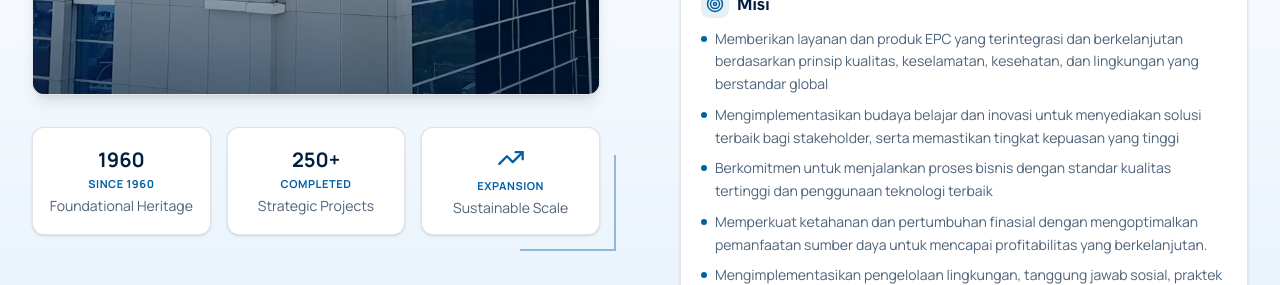
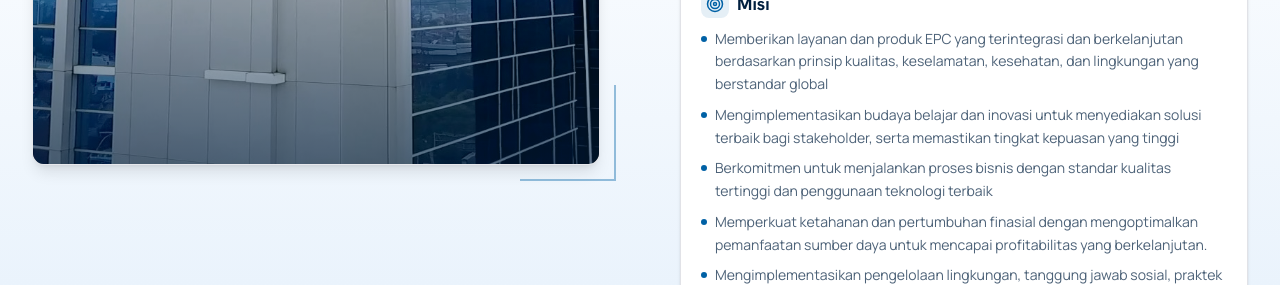
Before and after one commit to hansbonatua/DivisionBuildingWika, a Next.js app: page / in a window 1280 px wide. Shown: the part 1920-2205 px from the top of the page. Built offline with nearby package versions, Linux system fonts and the light colour scheme; no server answers.

Commit message:
feat:fix about part

```diff
--- a/src/components/landing/About.tsx
+++ b/src/components/landing/About.tsx
@@ -8,24 +8,6 @@ type Stat = {
   highlight?: boolean;
 };
 
-const stats: Stat[] = [
-  {
-    value: "1960",
-    label: "Since 1960",
-    description: "Foundational Heritage",
-  },
-  {
-    value: "250+",
-    label: "Completed",
-    description: "Strategic Projects",
-  },
-  {
-    value: "Expansion",
-    label: "Expansion",
-    description: "Sustainable Scale",
-    highlight: true,
-  },
-];
 
 const missions: string[] = [
   "Memberikan layanan dan produk EPC yang terintegrasi dan berkelanjutan berdasarkan prinsip kualitas, keselamatan, kesehatan, dan lingkungan yang berstandar global",
@@ -57,40 +39,6 @@ export default function About() {
             </div>
             <div className="pointer-events-none absolute -left-4 -top-4 hidden h-24 w-24 border-l-2 border-t-2 border-secondary/40 sm:block" />
             <div className="pointer-events-none absolute -bottom-4 -right-4 hidden h-24 w-24 border-b-2 border-r-2 border-secondary/40 sm:block" />
-            <div className="mt-8 grid grid-cols-1 gap-4 min-[480px]:grid-cols-3">
-              {stats.map((stat) => (
-                <div
-                  key={stat.value + stat.label}
-                  className="flex flex-col justify-center rounded-xl border border-outline/50 bg-surface p-4 text-center shadow-sm"
-                >
-                  {stat.highlight ? (
-                    <div className="mb-1 flex items-center justify-center gap-1">
-                      <svg
-                        width="28"
-                        height="28"
-                        viewBox="0 0 24 24"
-                        fill="none"
-                        stroke="currentColor"
-                        strokeWidth="2"
-                        strokeLinecap="round"
-                        strokeLinejoin="round"
-                        aria-hidden="true"
-                        className="text-secondary"
-                      >
-                        <polyline points="22 7 13.5 15.5 8.5 10.5 2 17" />
-                        <polyline points="16 7 22 7 22 13" />
-                      </svg>
-                    </div>
-                  ) : (
-                    <span className="text-xl font-bold text-primary">{stat.value}</span>
-                  )}
-                  <span className="mt-0.5 text-[11px] font-bold uppercase tracking-wider text-secondary">
-                    {stat.label}
-                  </span>
-                  <span className="mt-1 text-sm text-primary/70">{stat.description}</span>
-                </div>
-              ))}
-            </div>
           </div>
 
           <div className="flex w-full max-w-full flex-col justify-center">
```
